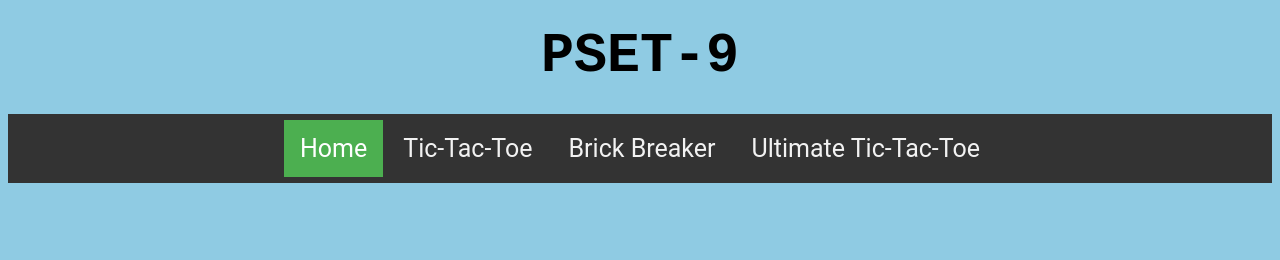
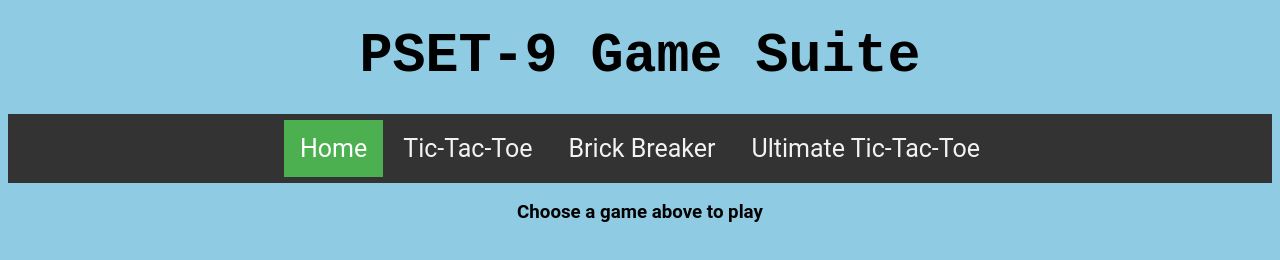
Before and after one commit to kcamia/pset-9, a plain HTML site: page index.html in a window 1280 px wide. Drawn offline with Linux system fonts and the light colour scheme.

Commit message:
home page 37

```diff
--- a/index.html
+++ b/index.html
@@ -9,7 +9,7 @@
   </head>
   <body>
 
-    <h1>PSET-9</h1>
+    <h1>PSET-9 Game Suite</h1>
 
     <div class="topnav">
       <a class="active" href="index.html">Home</a>
@@ -18,5 +18,7 @@
       <a href="ultimate.html">Ultimate Tic-Tac-Toe</a>
     </div>
 
+    <h3>Choose a game above to play</h3>
+
   </body>
 </html>
```
